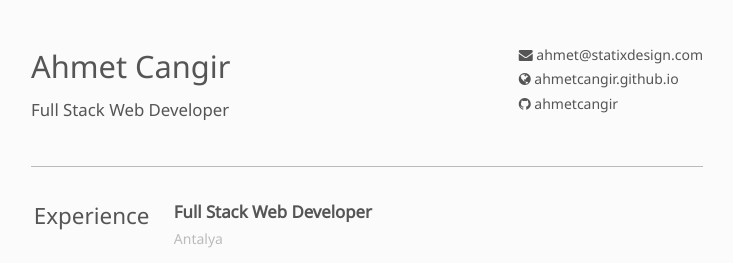
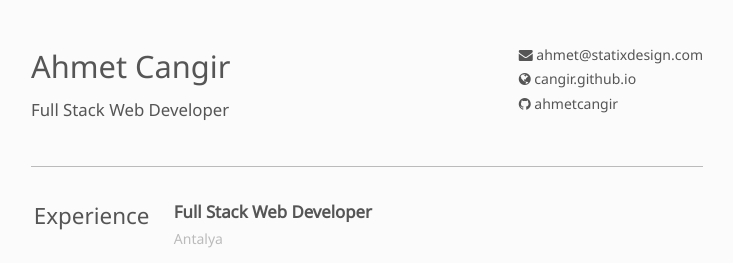
Before and after one commit to cangir/resume, a Jekyll site: the page built from index.html, in a window 1280 px wide. Shown: the top 263 px of the page, without its empty margins (273-1006 px from the left). Built offline with Jekyll 4.4.1, drawn with Linux system fonts in a browser that asks for light colours.

Commit message:
Update resume.yml

```diff
--- a/_data/resume.yml
+++ b/_data/resume.yml
@@ -7,11 +7,11 @@ contact:
   # - icon: fa-phone-square
   #   text: your-phone-num
   - icon: fa-globe
-    text: ahmetcangir.github.io
-    link: https://ahmetcangir.github.io
+    text: cangir.github.io
+    link: https://cangir.github.io
   - icon: fa-github
     text: ahmetcangir
-    link: https://github.com/ahmetcangir
+    link: https://github.com/cangir
 experience:
   - title: Full Stack Web Developer
     company: Freelance
```
